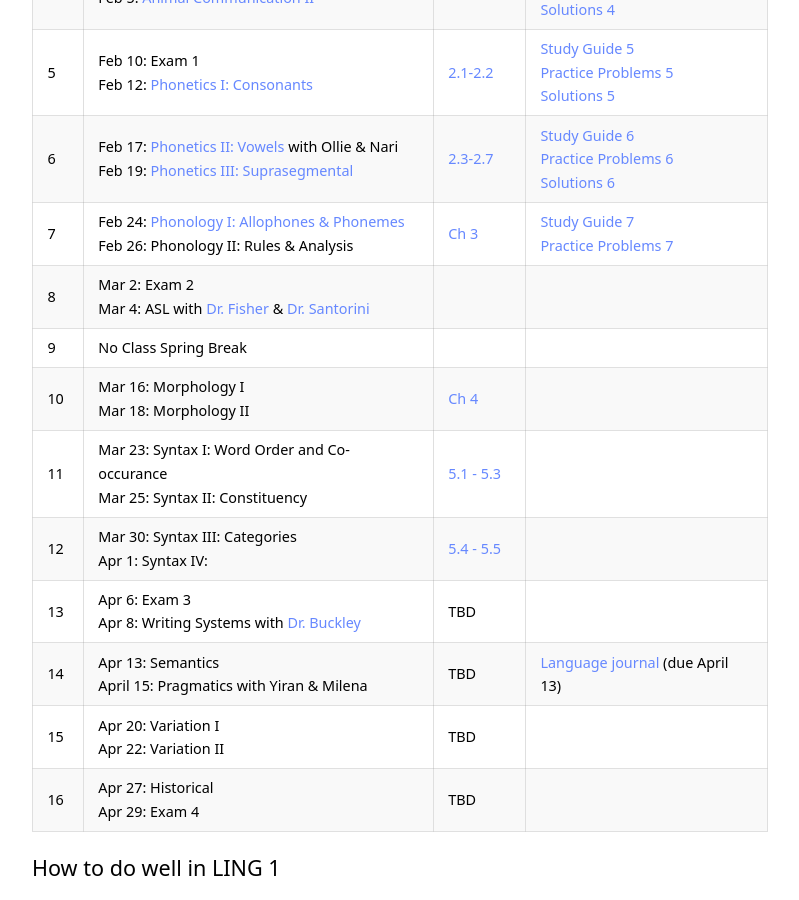
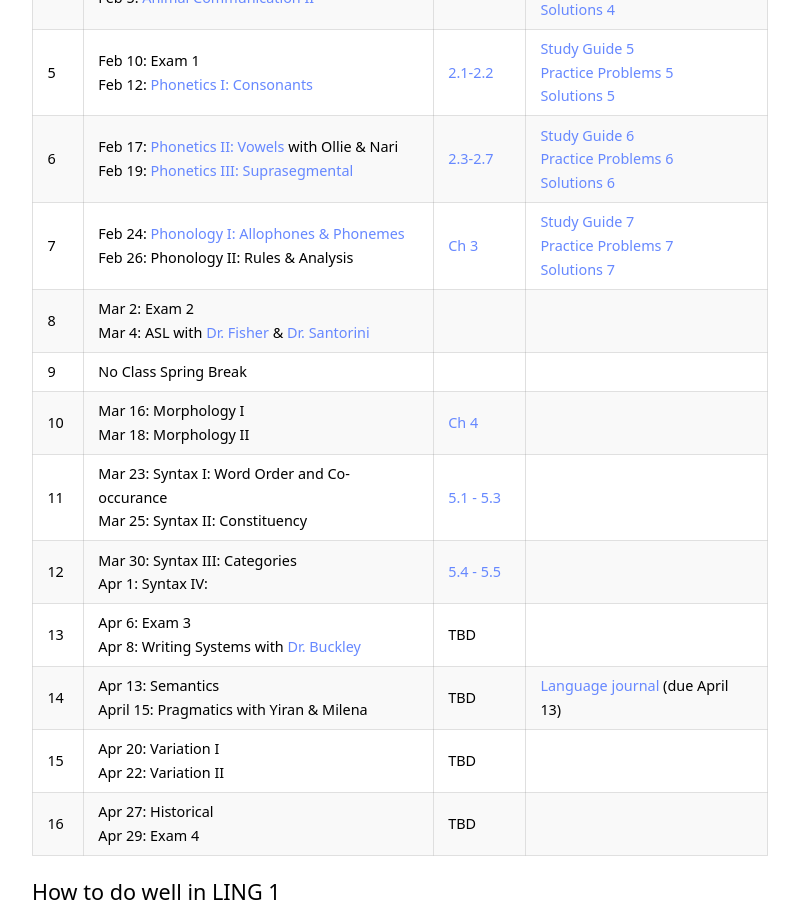
Before and after one commit to kschuler/ling001, a Jekyll site: the page built from index.md, in a window 1280 px wide and 900 px high, scrolled down 2659 px. Shown: the whole window, without its empty margins (240-1039 px from the left). Built offline with Jekyll 4.4.1, drawn with Linux system fonts in a browser that asks for light colours.

Commit message:
Update index.md

```diff
--- a/index.md
+++ b/index.md
@@ -67,7 +67,7 @@ Wk  | Lecture | Readings | Resources
 4 | Feb 3: [Animal Communication I](resources/Ling001-20A-05-AnimalCommunication.pdf)<br>Feb 5: [Animal Communication II](resources/Ling001-20A-06-AnimalCommunication2.pdf)   | [Ch 14](https://app.perusall.com/courses/intro-to-linguistics-1/chapter-14-13?assignmentId=7ag64J2jqfoSDxxoo&part=1) | [Study Guide 4](resources/studyguide-week4.pdf)<br>[Practice Problems 4](resources/practiceproblems-week4.pdf)<br>[Solutions 4](resources/solutions-week4.pdf)
 5 | Feb 10: **Exam 1** <br> Feb 12: [Phonetics I: Consonants](resources/Ling001-20A-07-Consonants.pdf)| [2.1-2.2](https://app.perusall.com/courses/intro-to-linguistics-1/chapter-2-2-0-to-2-2?assignmentId=39n2C4wgg4umcp5Kz&part=1) | [Study Guide 5](resources/studyguide-week5.pdf)<br>[Practice Problems 5](resources/practiceproblems-week5.pdf)<br>[Solutions 5](resources/solutions-week5.pdf)
 6 | Feb 17: [Phonetics II: Vowels](resources/Ling001-20A-08-Vowels.pdf) with Ollie & Nari<br>Feb 19: [Phonetics III: Suprasegmental](resources/Ling001-20A-09-Supraseg.pdf) | [2.3-2.7](https://app.perusall.com/courses/intro-to-linguistics-1/chapter-2-2-3-to-2-7?assignmentId=yzAbFgYmhd9ax6sLy&part=1) | [Study Guide 6](resources/studyguide-week6.pdf) <br> [Practice Problems 6](resources/practiceproblems-week6.pdf)<br> [Solutions 6](resources/solutions-week6.pdf)
-7 | Feb 24: [Phonology I: Allophones & Phonemes](resources/Ling001-20A-10-PhonologyI.pdf)<br>Feb 26: Phonology II: Rules & Analysis | [Ch 3](https://app.perusall.com/courses/intro-to-linguistics-1/chapter-3-3-1-to-3-5?assignmentId=HKF3XuDMARwyE6Wt8&part=1)| [Study Guide 7](resources/studyguide-week7.pdf)<br>[Practice Problems 7](resources/practiceproblems-week7.pdf)
+7 | Feb 24: [Phonology I: Allophones & Phonemes](resources/Ling001-20A-10-PhonologyI.pdf)<br>Feb 26: Phonology II: Rules & Analysis | [Ch 3](https://app.perusall.com/courses/intro-to-linguistics-1/chapter-3-3-1-to-3-5?assignmentId=HKF3XuDMARwyE6Wt8&part=1)| [Study Guide 7](resources/studyguide-week7.pdf)<br>[Practice Problems 7](resources/practiceproblems-week7.pdf)<br>[Solutions 7](soultions-week7.pdf)
 8 | Mar 2: **Exam 2** <br>Mar 4: ASL with [Dr. Fisher](https://web.sas.upenn.edu/asl-deafstudies/) & [Dr. Santorini](https://www.ling.upenn.edu/~beatrice/)|  |
 9 | **No Class Spring Break** |  |
 10 | Mar 16: Morphology I<br>Mar 18: Morphology II | [Ch 4](https://app.perusall.com/courses/intro-to-linguistics-1/chapter-4-4-1-4-5?assignmentId=pxa2xEZE3KQXDioBC&part=1) |
```
